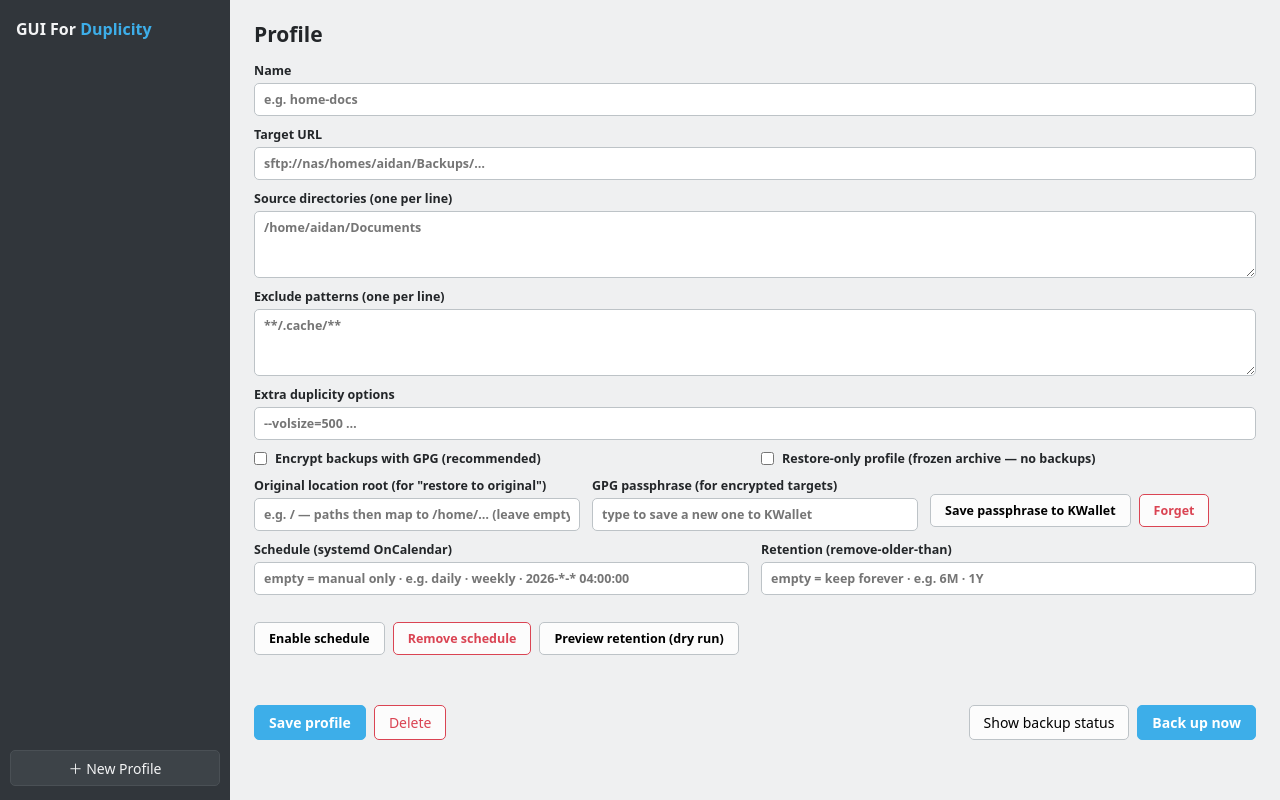
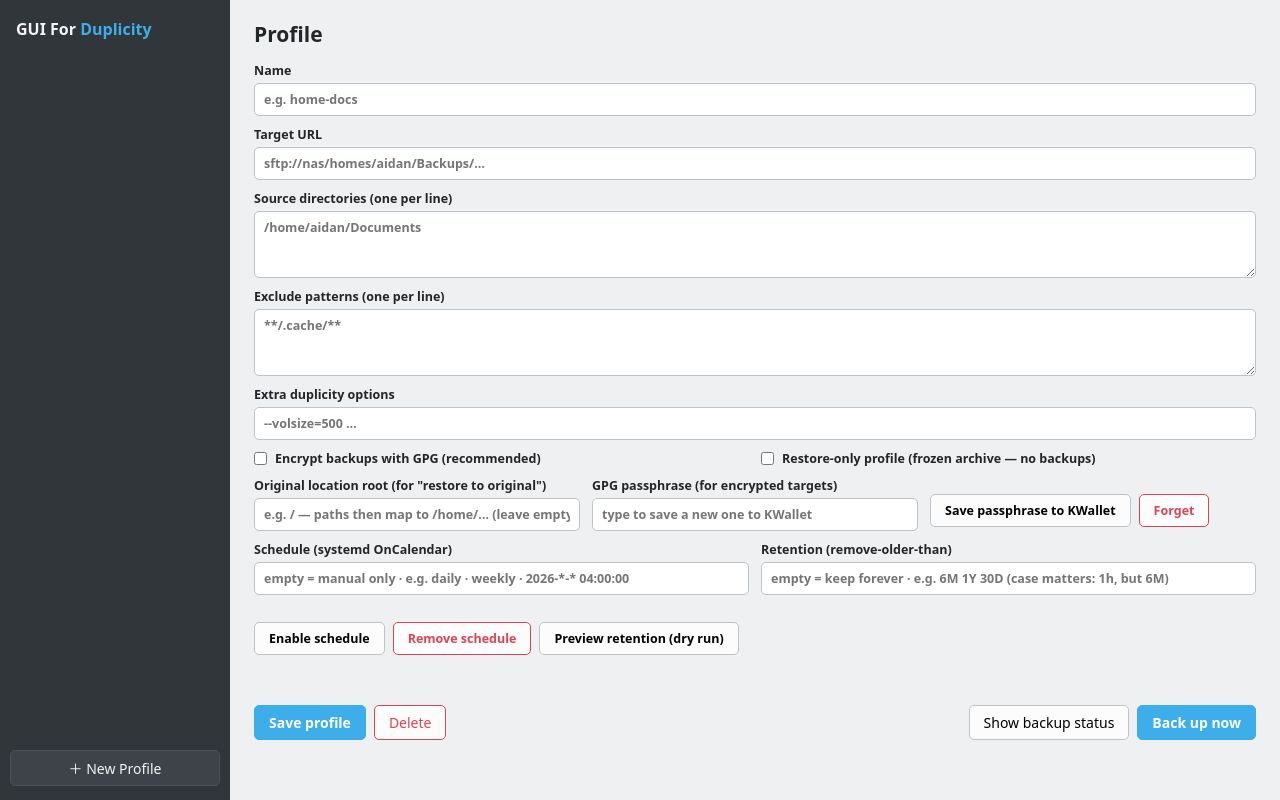
Before and after one commit to xcompanero/gui-for-duplicity, a plain HTML site: page app/ui/index.html in a window 1280 px wide. Drawn offline with Linux system fonts and the light colour scheme.

Commit message:
Retention placeholder casing hint

```diff
--- a/app/ui/index.html
+++ b/app/ui/index.html
@@ -64,7 +64,7 @@
             <input name="schedule" placeholder="empty = manual only · e.g. daily · weekly · 2026-*-* 04:00:00" />
           </label>
           <label>Retention (remove-older-than)
-            <input name="retention" placeholder="empty = keep forever · e.g. 6M · 1Y" />
+            <input name="retention" placeholder="empty = keep forever · e.g. 6M 1Y 30D (case matters: 1h, but 6M)" />
           </label>
         </div>
         <div class="row">
```
